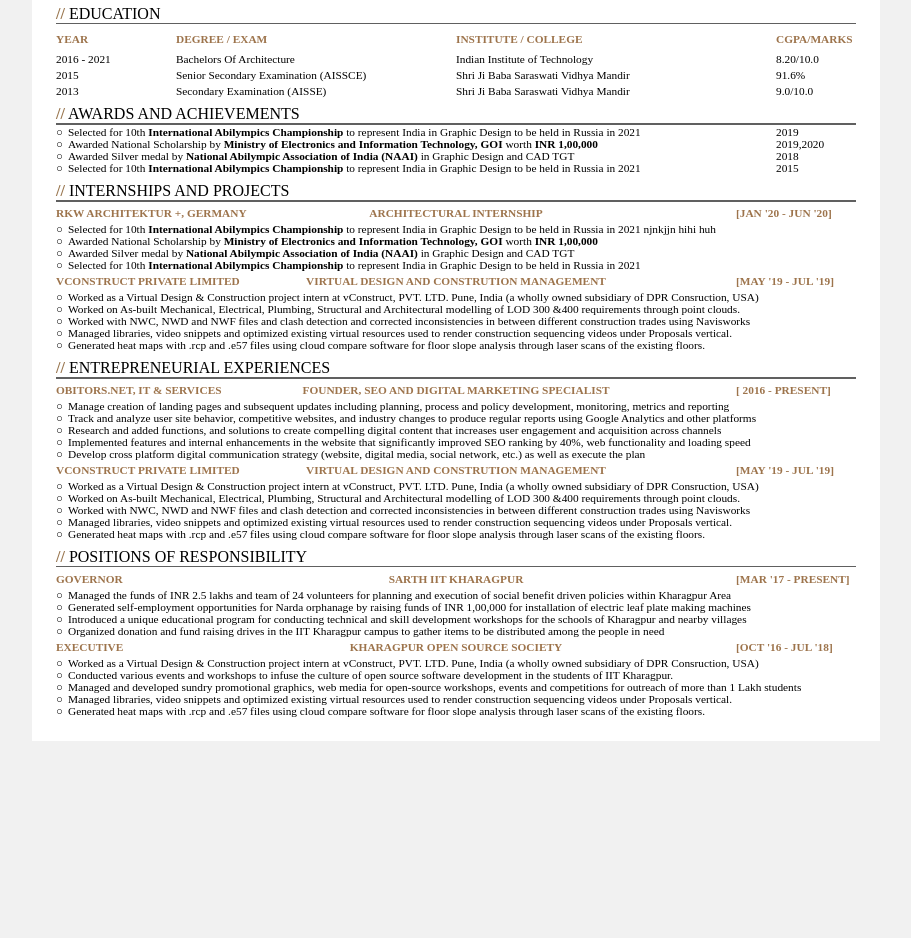
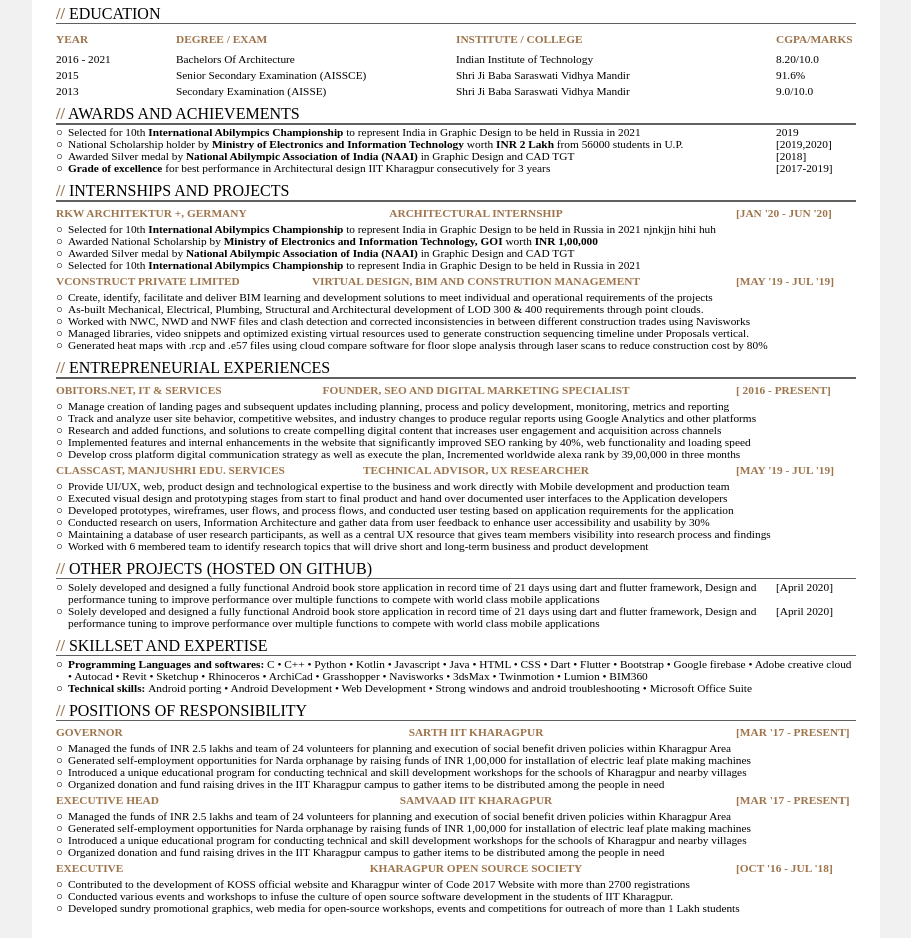
Before and after one commit to obitors/online-cv2, a website: page index.html in a window 1280 px wide. Shown: the part 101-1039 px from the top of the page, without its empty margins (208-1119 px from the left). Before the commit the page ends 842 px from the top, so only its background shows below. Drawn offline with Linux system fonts and the light colour scheme.

Commit message:
version 12

```diff
--- a/css/style.css
+++ b/css/style.css
@@ -235,13 +235,13 @@
 
 .item-row-heading .item-profile {
     float: left;
-    width: 50%;
+    width: 45%;
     text-align: center;
 }
 
 .item-row-heading .item-company {
     float: left;
-    width: 25%;
+    width: 30%;
 }
 
 .item-row-heading .item-void {
--- a/index.html
+++ b/index.html
@@ -131,10 +131,10 @@
                 <div class="item-row">
                     <div class="bullet">○</div>
                     <div class="award-item-content">
-                        Awarded National Scholarship by <b>Ministry of Electronics and Information Technology, GOI</b> worth <b>INR 1,00,000</b>
+                        National Scholarship holder by <b>Ministry of Electronics and Information Technology</b> worth <b>INR 2 Lakh</b> from 56000 students in U.P.
                     </div>
                     <div class="item-year">
-                        2019,2020
+                        [2019,2020]
                     </div>
                 </div>
 
@@ -144,17 +144,17 @@
                         Awarded Silver medal by <b>National Abilympic Association of India (NAAI)</b> in Graphic Design and CAD TGT
                     </div>
                     <div class="item-year">
-                        2018
+                        [2018]
                     </div>
                 </div>
 
                 <div class="item-row">
                     <div class="bullet">○</div>
                     <div class="award-item-content">
-                        Selected for 10th <b>International Abilympics Championship</b> to represent India in Graphic Design to be held in Russia in 2021
+                        <b>Grade of excellence</b> for best performance in Architectural design IIT Kharagpur consecutively for 3 years
                     </div>
                     <div class="item-year">
-                        2015
+                        [2017-2019]
                     </div>
                 </div>
             </div>
@@ -208,7 +208,7 @@
                     <div class="item-row-heading">
                         <div class="item-company item-heading cv-color2">vConstruct Private Limited</div>
                         <div class="item-profile item-heading cv-color2">
-                            Virtual Design and Constrution Management
+                            Virtual Design, BIM and Constrution Management
                         </div>
                         <div class="item-void"> </div>
                         <div class="item-year item-heading cv-color2">
@@ -218,14 +218,13 @@
                     <div class="item-row">
                         <div class="bullet">○</div>
                         <div class="item-content">
-                            Worked as a Virtual Design & Construction project intern at vConstruct, PVT. LTD. Pune, India (a wholly owned subsidiary of DPR Consruction, USA)
+                            Create, identify, facilitate and deliver BIM learning and development solutions to meet individual and operational requirements of the projects
                         </div>
-
                     </div>
                     <div class="item-row">
                         <div class="bullet">○</div>
                         <div class="item-content">
-                            Worked on As-built Mechanical, Electrical, Plumbing, Structural and Architectural modelling of LOD 300 &400 requirements through point clouds.
+                            As-built Mechanical, Electrical, Plumbing, Structural and Architectural development of LOD 300 & 400 requirements through point clouds.
                         </div>
                     </div>
 
@@ -239,20 +238,20 @@
                     <div class="item-row">
                         <div class="bullet">○</div>
                         <div class="item-content">
-                             Managed libraries, video snippets and optimized existing virtual resources used to render construction sequencing videos under Proposals vertical.
+                             Managed libraries, video snippets and optimized existing virtual resources used to generate construction sequencing timeline under Proposals vertical.
                         </div>
                     </div>
 
                     <div class="item-row">
                         <div class="bullet">○</div>
                         <div class="item-content">
-                              Generated heat maps with .rcp and .e57 files using cloud compare software for floor slope analysis through laser scans of the existing floors.
+                              Generated heat maps with .rcp and .e57 files using cloud compare software for floor slope analysis through laser scans to reduce construction cost by 80%
                         </div>
                     </div>
                 </div>
             </div>
 
-            <div class="POR">
+            <div class="Ent Exp">
                 <div class="heading">
                     ENTREPRENEURIAL EXPERIENCES
                     <div class="seperator">
@@ -300,16 +299,16 @@
                     <div class="item-row">
                         <div class="bullet">○</div>
                         <div class="item-content">
-                            Develop cross platform digital communication strategy (website, digital media, social network, etc.) as well as execute the plan
+                            Develop cross platform digital communication strategy as well as execute the plan, Incremented worldwide alexa rank by 39,00,000 in three months
                         </div>
                     </div>
 
                 </div>
                 <div class="intern-item">
                     <div class="item-row-heading">
-                        <div class="item-company item-heading cv-color2">vConstruct Private Limited</div>
+                        <div class="item-company item-heading cv-color2">ClassCast, MANJUSHRI EDU. SERVICES</div>
                         <div class="item-profile item-heading cv-color2">
-                            Virtual Design and Constrution Management
+                            Technical Advisor, UX RESEARCHER
                         </div>
                         <div class="item-void"> </div>
                         <div class="item-year item-heading cv-color2">
@@ -319,39 +318,95 @@
                     <div class="item-row">
                         <div class="bullet">○</div>
                         <div class="item-content">
-                            Worked as a Virtual Design & Construction project intern at vConstruct, PVT. LTD. Pune, India (a wholly owned subsidiary of DPR Consruction, USA)
+                             Provide UI/UX, web, product design and technological expertise to the business and work directly with Mobile development and production team
                         </div>
 
                     </div>
                     <div class="item-row">
                         <div class="bullet">○</div>
                         <div class="item-content">
-                            Worked on As-built Mechanical, Electrical, Plumbing, Structural and Architectural modelling of LOD 300 &400 requirements through point clouds.
+                             Executed visual design and prototyping stages from start to final product and hand over documented user interfaces to the Application developers
+                        </div>
+                    </div>
+                    <div class="item-row">
+                        <div class="bullet">○</div>
+                        <div class="item-content">
+                              Developed prototypes, wireframes, user flows, and process flows, and conducted user testing based on application requirements for the application
+                        </div>
+                    </div>
+                    <div class="item-row">
+                        <div class="bullet">○</div>
+                        <div class="item-content">
+                            Conducted research on users, Information Architecture and gather data from user feedback to enhance user accessibility and usability by 30%
+                        </div>
+                    </div>
+                    <div class="item-row">
+                        <div class="bullet">○</div>
+                        <div class="item-content">
+                            Maintaining a database of user research participants, as well as a central UX resource that gives team members visibility into research process and findings
                         </div>
                     </div>
 
                     <div class="item-row">
                         <div class="bullet">○</div>
                         <div class="item-content">
-                            Worked with NWC, NWD and NWF files and clash detection and corrected inconsistencies in between different construction trades using Navisworks
+                            Worked with 6 membered team to identify research topics that will drive short and long-term business and product development
                         </div>
                     </div>
+                </div>
+            </div>
+            <div class="my-Internships">
+                <div class="heading">
+                    Other Projects (Hosted on github)
+                    <div class="seperator">
+                    </div>
+                </div>
+                <div class="intern-item">
+
+                    <div class="item-row">
+                    <div class="bullet">○</div>
+                    <div class="award-item-content">
+                        Solely developed and designed a fully functional Android book store application in record time of 21 days using dart and flutter framework, Design and performance tuning to improve performance over multiple functions to compete with world class mobile applications
+                    </div>
+                    <div class="item-year">
+                        [April 2020]
+                    </div>
+                </div>
+                    <div class="item-row">
+                    <div class="bullet">○</div>
+                    <div class="award-item-content">
+                        Solely developed and designed a fully functional Android book store application in record time of 21 days using dart and flutter framework, Design and performance tuning to improve performance over multiple functions to compete with world class mobile applications
+                    </div>
+                    <div class="item-year">
+                        [April 2020]
+                    </div>
+                </div>
+                </div>
+            </div>
+
+            <div class="my-Internships">
+                <div class="heading">
+                    Skillset and Expertise
+                    <div class="seperator">
+                    </div>
+                </div>
+                <div class="intern-item">
 
                     <div class="item-row">
                         <div class="bullet">○</div>
                         <div class="item-content">
-                             Managed libraries, video snippets and optimized existing virtual resources used to render construction sequencing videos under Proposals vertical.
+                             <b>Programming Languages and softwares: </b>C • C++ • Python • Kotlin • Javascript • Java • HTML • CSS • Dart • Flutter • Bootstrap • Google firebase • Adobe creative cloud • Autocad • Revit • Sketchup • Rhinoceros • ArchiCad • Grasshopper • Navisworks • 3dsMax • Twinmotion • Lumion • BIM360
                         </div>
                     </div>
-
                     <div class="item-row">
                         <div class="bullet">○</div>
                         <div class="item-content">
-                              Generated heat maps with .rcp and .e57 files using cloud compare software for floor slope analysis through laser scans of the existing floors.
+                             <b>Technical skills: </b>Android porting • Android Development • Web Development • Strong windows and android troubleshooting • Microsoft Office Suite
                         </div>
                     </div>
                 </div>
             </div>
+
 
             <div class="POR">
                 <div class="heading">
@@ -400,6 +455,45 @@
                 </div>
                 <div class="intern-item">
                     <div class="item-row-heading">
+                        <div class="item-company item-heading cv-color2">Executive head</div>
+                        <div class="item-profile item-heading cv-color2">
+                            Samvaad IIT Kharagpur
+                        </div>
+                        <div class="item-void"> </div>
+                        <div class="item-year item-heading cv-color2">
+                            [Mar '17 - Present]
+                        </div>
+                    </div>
+                    <div class="item-row">
+                        <div class="bullet">○</div>
+                        <div class="item-content">
+                            Managed the funds of INR 2.5 lakhs and team of 24 volunteers for planning and execution of social benefit driven policies within Kharagpur Area
+                        </div>
+
+                    </div>
+                    <div class="item-row">
+                        <div class="bullet">○</div>
+                        <div class="item-content">
+                            Generated self-employment opportunities for Narda orphanage by raising funds of INR 1,00,000 for installation of electric leaf plate making machines
+                        </div>
+                    </div>
+
+                    <div class="item-row">
+                        <div class="bullet">○</div>
+                        <div class="item-content">
+                            Introduced a unique educational program for conducting technical and skill development workshops for the schools of Kharagpur and nearby villages
+                        </div>
+                    </div>
+
+                    <div class="item-row">
+                        <div class="bullet">○</div>
+                        <div class="item-content">
+                            Organized donation and fund raising drives in the IIT Kharagpur campus to gather items to be distributed among the people in need
+                        </div>
+                    </div>
+                </div>
+                <div class="intern-item">
+                    <div class="item-row-heading">
                         <div class="item-company item-heading cv-color2">Executive</div>
                         <div class="item-profile item-heading cv-color2">
                              Kharagpur Open Source Society
@@ -412,7 +506,7 @@
                     <div class="item-row">
                         <div class="bullet">○</div>
                         <div class="item-content">
-                            Worked as a Virtual Design & Construction project intern at vConstruct, PVT. LTD. Pune, India (a wholly owned subsidiary of DPR Consruction, USA)
+                            Contributed to the development of KOSS official website and Kharagpur winter of Code 2017 Website with more than 2700 registrations
                         </div>
 
                     </div>
@@ -426,23 +520,10 @@
                     <div class="item-row">
                         <div class="bullet">○</div>
                         <div class="item-content">
-                            Managed and developed sundry promotional graphics, web media for open-source workshops, events and competitions for outreach of more than 1 Lakh students
+                            Developed sundry promotional graphics, web media for open-source workshops, events and competitions for outreach of more than 1 Lakh students
                         </div>
                     </div>
 
-                    <div class="item-row">
-                        <div class="bullet">○</div>
-                        <div class="item-content">
-                             Managed libraries, video snippets and optimized existing virtual resources used to render construction sequencing videos under Proposals vertical.
-                        </div>
-                    </div>
-
-                    <div class="item-row">
-                        <div class="bullet">○</div>
-                        <div class="item-content">
-                              Generated heat maps with .rcp and .e57 files using cloud compare software for floor slope analysis through laser scans of the existing floors.
-                        </div>
-                    </div>
                 </div>
             </div>
 
```
